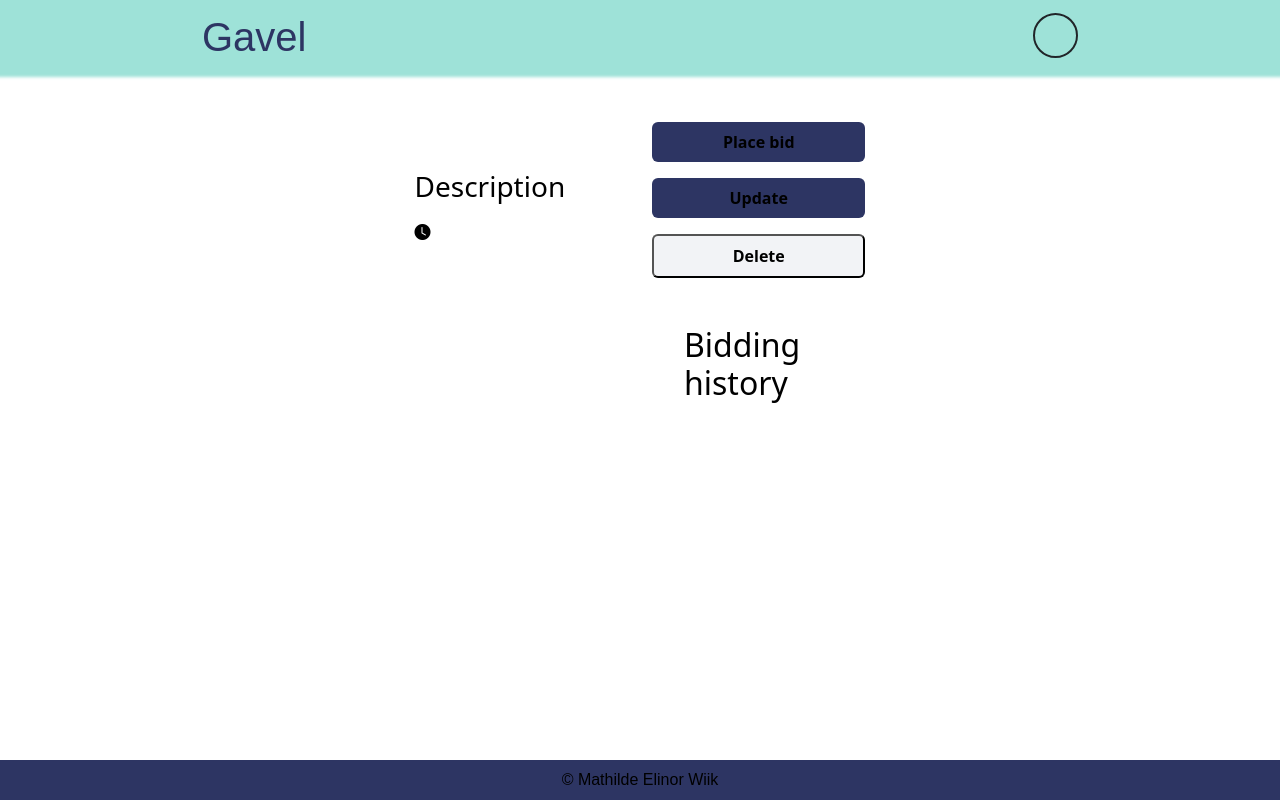
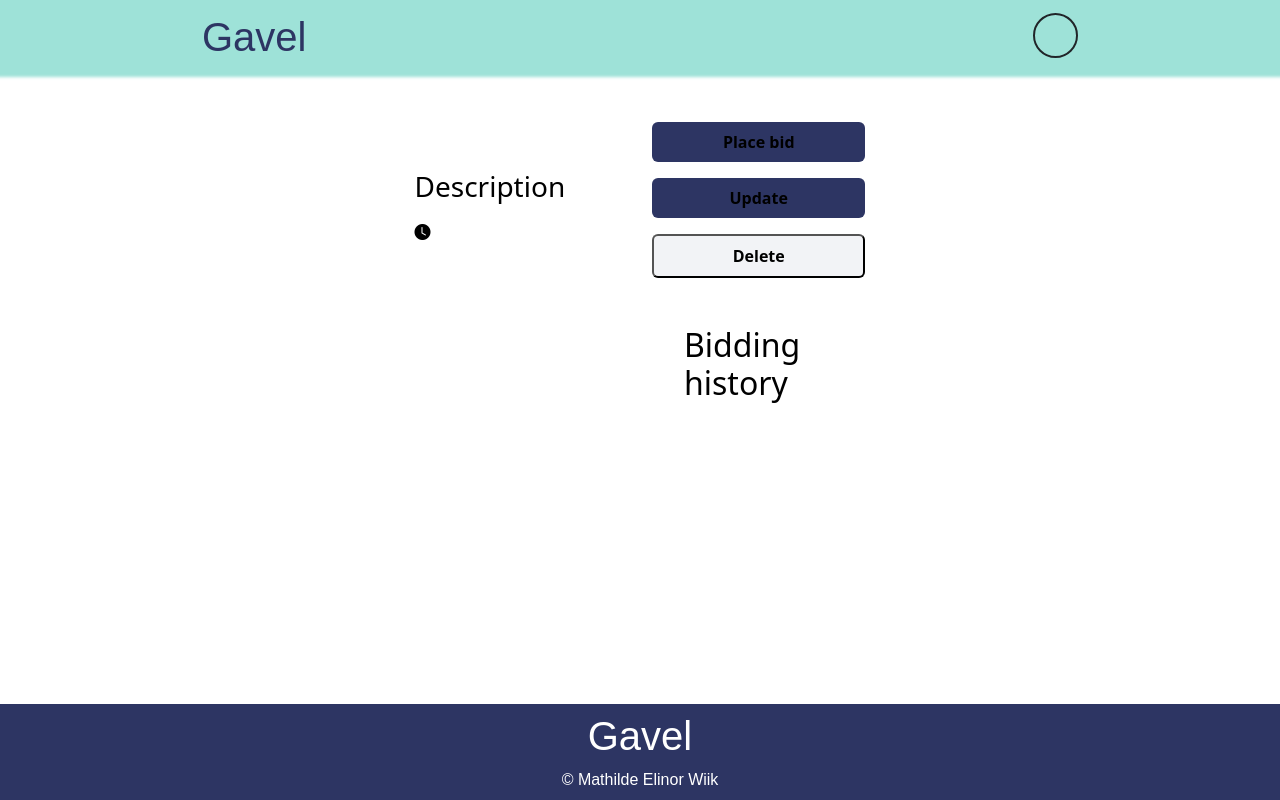
Before and after one commit to mathildeew/semester-project-2, a website with bundled scripts: page profile/auction/index.html in a window 1280 px wide. Built offline with nearby package versions, Linux system fonts and the light colour scheme; a web font is replaced by a local one.

Commit message:
new footer colors

```diff
--- a/profile/auction/index.html
+++ b/profile/auction/index.html
@@ -287,8 +287,9 @@
       </div>
     </main>
 
-    <footer class="bg-secondary mt-auto text-center">
-      <p class="my-auto p-2">&#169; Mathilde Elinor Wiik</p>
+    <footer class="text-center bg-secondary mt-auto p-2">
+      <h1 class="text-white">Gavel</h1>
+      <p class="text-white my-auto">&#169; Mathilde Elinor Wiik</p>
     </footer>
 
     <script type="module" src="/src/js/script.js"></script>
```
Also changed, not shown: profile/index.html (+3 -2 lines).
